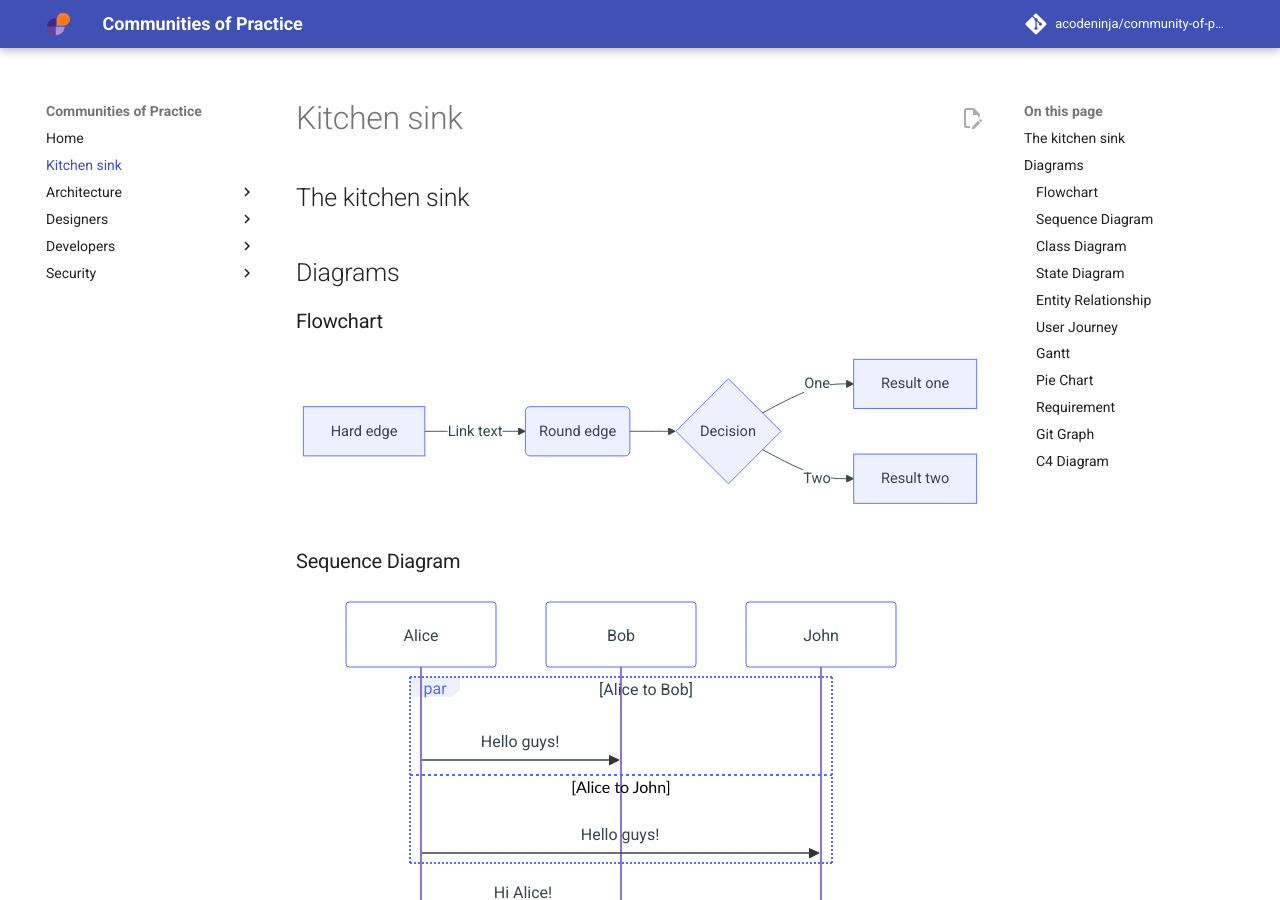
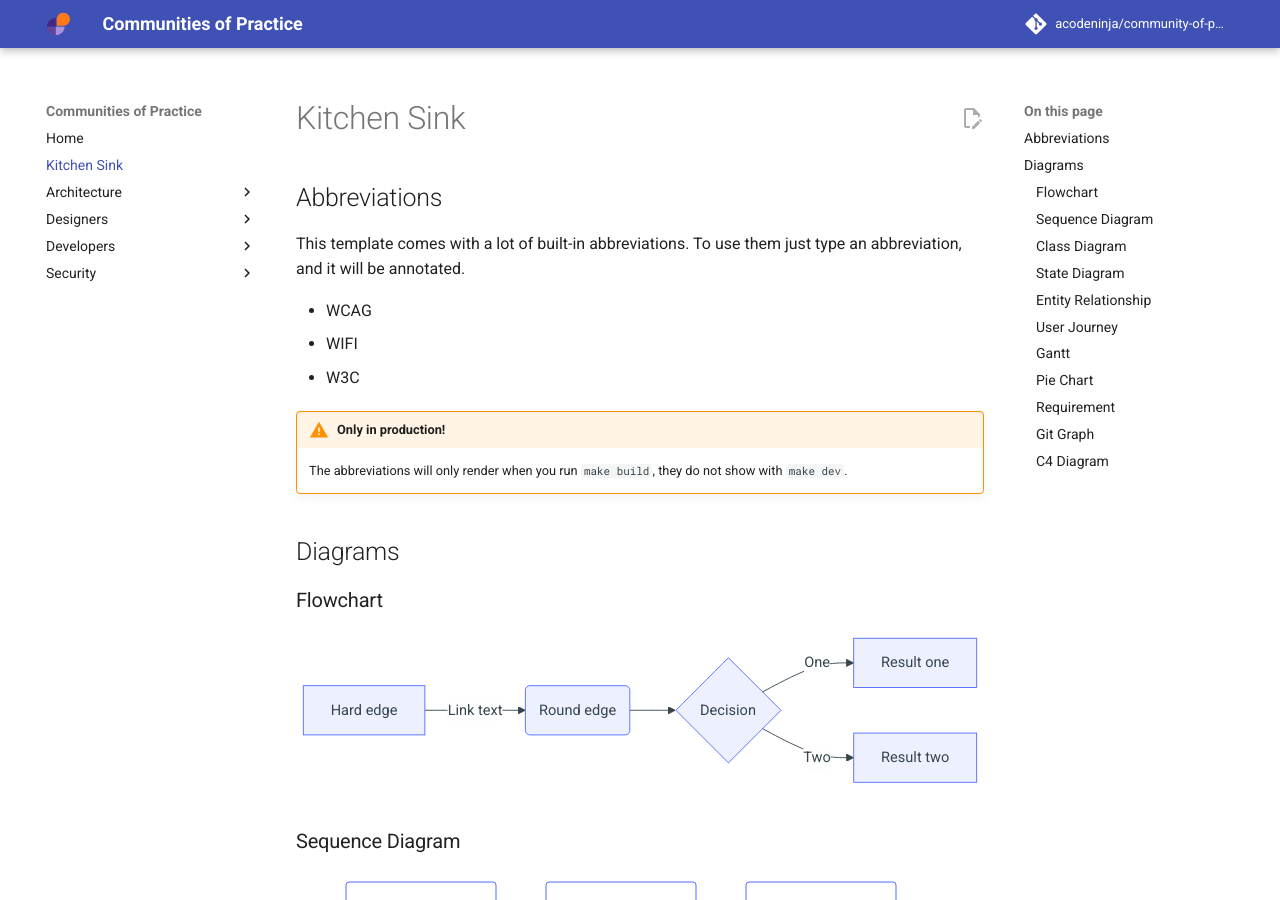
Before and after one commit to acodeninja/community-of-practice-template, an MkDocs documentation site: the page built from docs/kitchen-sink.md, in a window 1280 px wide and 900 px high. Built offline with MkDocs 1.6.1 and Material for MkDocs 9.7.7, drawn with Linux system fonts in a browser that asks for light colours; comment, search, counter and statistics services are not loaded.

Commit message:
Document abbreviations

```diff
--- a/docs/kitchen-sink.md
+++ b/docs/kitchen-sink.md
@@ -1,4 +1,17 @@
-## The kitchen sink
+# Kitchen Sink
+
+## Abbreviations
+
+This template comes with a lot of built-in abbreviations. To use them just type an abbreviation, and it will be
+annotated.
+
+* WCAG
+* WIFI
+* W3C
+
+!!! warning "Only in production!"
+
+    The abbreviations will only render when you run `make build`, they do not show with `make dev`.
 
 ## Diagrams
 
```
